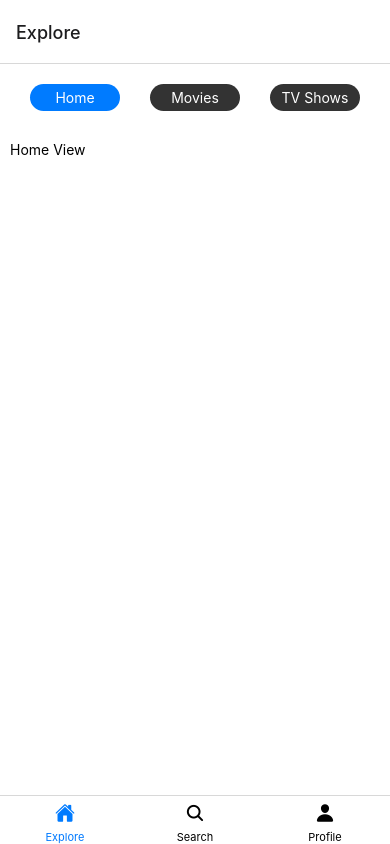
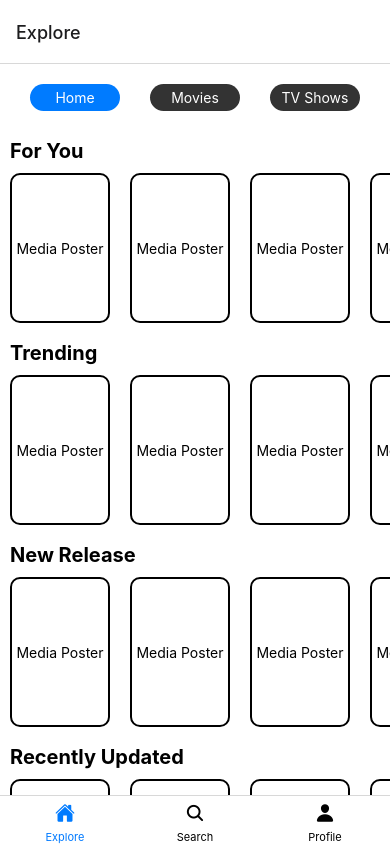
Before and after one commit to MarcusM1231/Cineverse, a React Native app in the folder Cineverse/: screen /Explore in a window 390 px wide. Built offline with nearby package versions, Linux system fonts and the light colour scheme.

Commit message:
CV-9 HomeView UI
Created static homeview ui with media cards in different categories.

```diff
--- a/Cineverse/Views/MainViews/ProfileView.tsx
+++ b/Cineverse/Views/MainViews/ProfileView.tsx
@@ -1,5 +1,4 @@
 import { StyleSheet, Text, View} from 'react-native';
-import { Ionicons } from '@expo/vector-icons';
 import ProfileHeaderComponent from '../../ViewComponents/ProfileComponents/ProfileHeaderComponent';
 
 /*
--- a/Cineverse/Views/SubViews/ExploreSubViews/HomeView.tsx
+++ b/Cineverse/Views/SubViews/ExploreSubViews/HomeView.tsx
@@ -1,13 +1,40 @@
 import React from 'react';
 import { View, Text, StyleSheet, ScrollView } from 'react-native';
 import MediaCard from '../MediaCard';
+import ViewMoreCard from '../ViewMoreCard';
+
+type MediaCategoryProps = {
+  categoryType: string
+}
+
+const HomeCategoryView = (props: MediaCategoryProps) => {
+  const mediaCards = Array.from({ length: 6 }, (_, index) => (
+    <MediaCard key={index} />
+  ));
+
+  return (
+    <View>
+      <Text style={styles.categoryTitle}>{props.categoryType}</Text>
+      <View>
+        <ScrollView horizontal showsHorizontalScrollIndicator={false}>
+          {mediaCards}
+          <ViewMoreCard />
+        </ScrollView>
+      </View>
+    </View>
+  )
+}
 
 export default function HomeView() {
   return (
     <ScrollView contentContainerStyle={styles.container}  showsVerticalScrollIndicator={false}
     showsHorizontalScrollIndicator={false}>
       <View style={styles.content}>
-        <Text>Home View</Text>
+        <HomeCategoryView categoryType='For You' />
+        <HomeCategoryView categoryType='Trending' />
+        <HomeCategoryView categoryType='New Release' />
+        <HomeCategoryView categoryType='Recently Updated' />
+        <HomeCategoryView categoryType='A-Z' />
       </View>
     </ScrollView>
   );
@@ -15,14 +42,21 @@ export default function HomeView() {
 
 const styles = StyleSheet.create({
   container: {
-    justifyContent: 'center',
-    alignItems: 'center',
     paddingBottom: 80,
+    width: '100%',
   },
   content: {
+    flexDirection:"column",
+  },
+  categoryTitle: {
+    fontSize: 20,
+    marginTop: 8,
+    marginLeft: 10,
+    fontWeight: 'bold'
+  },
+  test: {
     flexDirection: 'row',
-    flexWrap: 'wrap',
-    justifyContent: 'center',
-    padding: 10
-  },
+    alignItems: 'center',
+    justifyContent: 'space-between'
+  }
 });
--- a/Cineverse/Views/SubViews/MediaCard.tsx
+++ b/Cineverse/Views/SubViews/MediaCard.tsx
@@ -1,15 +1,16 @@
-import { Text, View, TouchableOpacity, StyleSheet, Image } from "react-native";
+import { Text, View, TouchableOpacity, StyleSheet, Image} from "react-native";
 
 export default function MediaCard() {
 
     return (
+        <View>
             <TouchableOpacity style={styles.mediaContainer}>
                 <Text>Media Poster</Text>
             {/* <Image style={styles.imageStyle}
             source={require("../../Images/Placeholders/black-panther-poster.jpg")}
             /> */}
             </TouchableOpacity>
-
+        </View>
     )
 }
 
--- /dev/null
+++ b/Cineverse/Views/SubViews/ViewMoreCard.tsx
@@ -0,0 +1,34 @@
+import { Text, View, TouchableOpacity, StyleSheet, Image } from "react-native";
+import { Ionicons } from '@expo/vector-icons';
+
+export default function ViewMoreCard() {
+
+    return (
+    <TouchableOpacity style={styles.mediaContainer}>
+        <Text>View More</Text>
+        <Ionicons name="add" style={styles.iconStyle} />
+    </TouchableOpacity>
+
+    )
+}
+
+const styles = StyleSheet.create ({
+    mediaContainer: {
+        width: 100,
+        height: 150,
+        alignItems: 'center',
+        justifyContent: 'center',
+        margin: 10,
+        borderRadius: 10,
+        overflow: 'hidden',
+        borderWidth: 2,
+        borderColor: 'black'
+    },
+    imageStyle: {
+        width: '100%',
+        height: '100%'
+    },
+    iconStyle: {
+        fontSize: 20
+    }
+})
```
Lines whose indentation alone changed are shown as unchanged.
